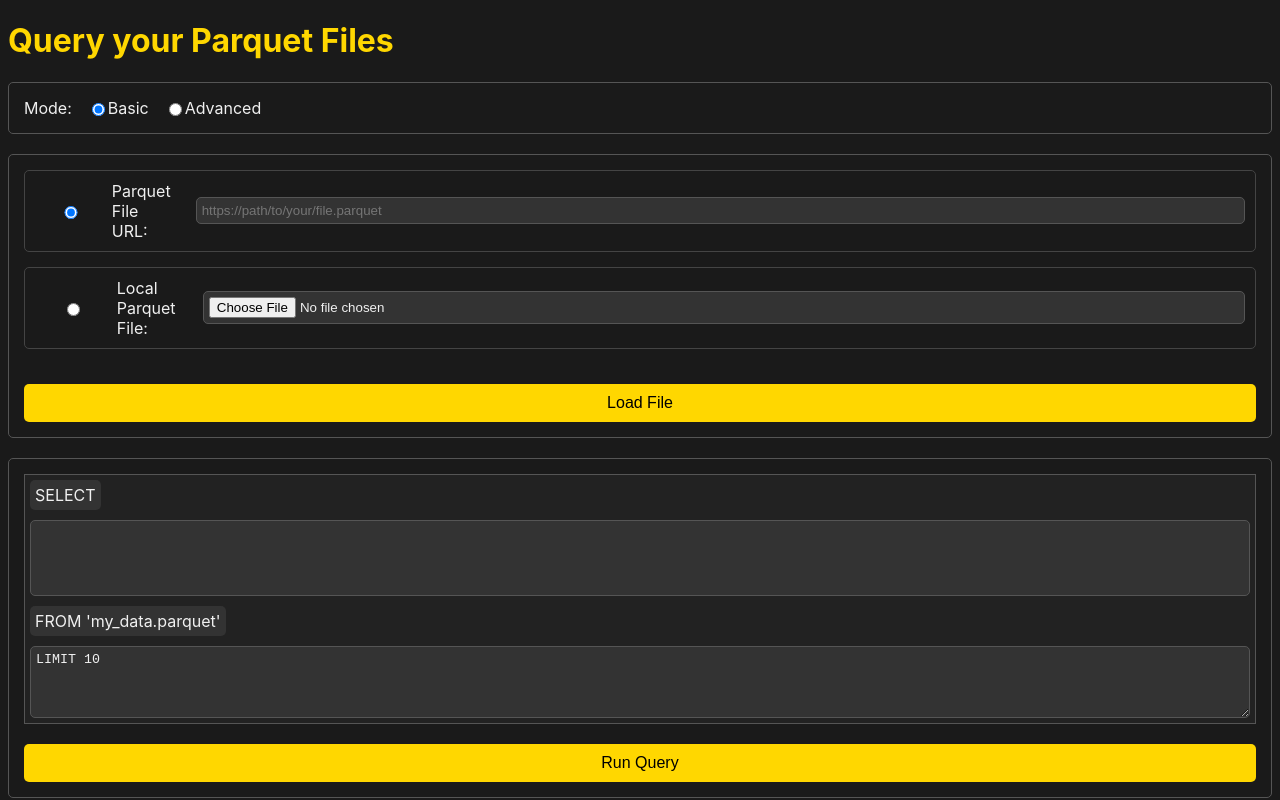
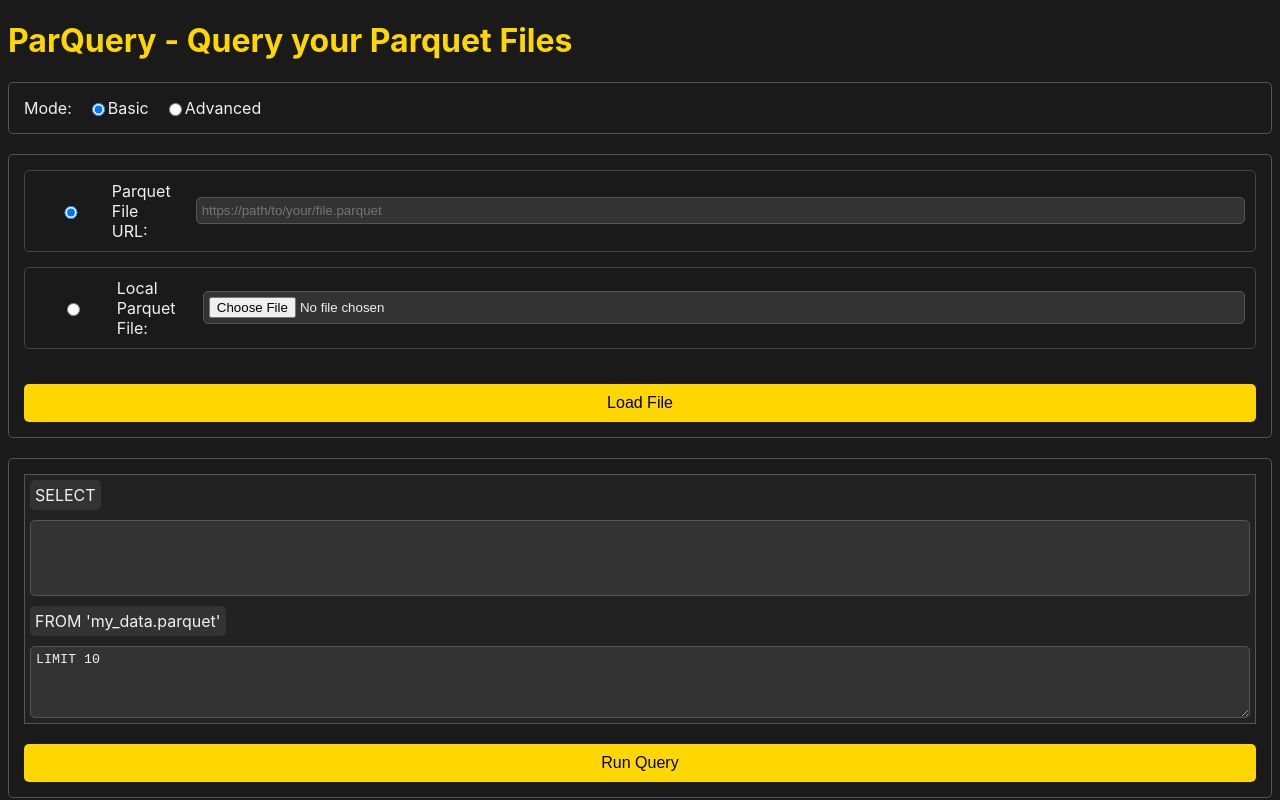
Before and after one commit to thakshakg/fast-read, a plain HTML site: page index.html in a window 1280 px wide. Shown: the top 800 px of the page. Drawn offline with Linux system fonts and the light colour scheme.

Commit message:
Update index.html

```diff
--- a/index.html
+++ b/index.html
@@ -108,7 +108,7 @@
     </style>
 </head>
 <body>
-    <h1>Query your Parquet Files</h1>
+    <h1>ParQuery - Query your Parquet Files</h1>
 
     <div class="group-wrapper" style="display: flex; align-items: center;">
         <label style="margin-right: 15px;">Mode:</label>
```
